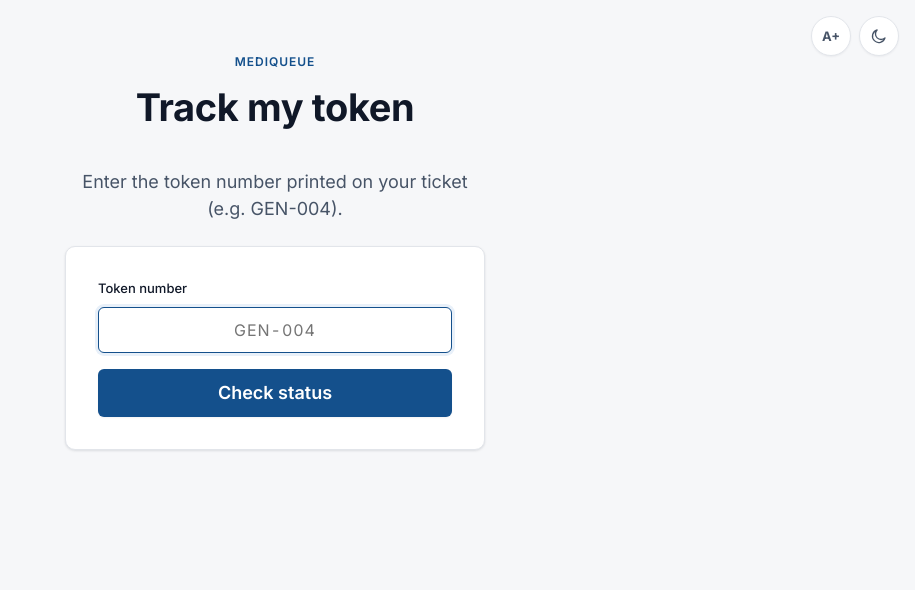
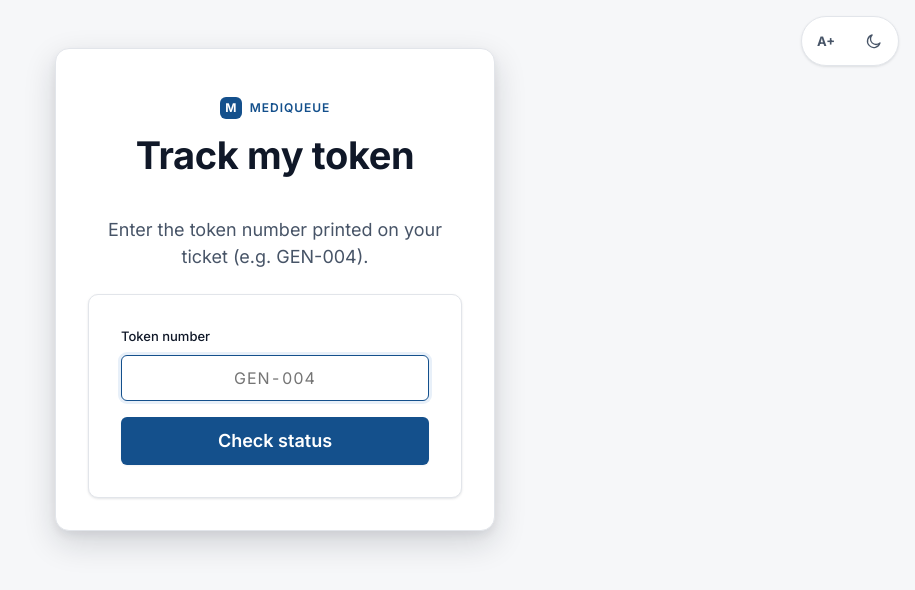
Before and after one commit to Utkarsh2118/hospital-queue, a website: page frontend/track.html in a window 1280 px wide. Shown: the whole page, without its empty margins (365-1280 px from the left). Drawn offline with Linux system fonts and the light colour scheme.

Commit message:
updt UI A2

```diff
--- a/frontend/css/kiosk.css
+++ b/frontend/css/kiosk.css
@@ -16,10 +16,61 @@
   background: var(--color-bg);
 }
 
+/* ===== Shell =====
+   Encloses the whole flow in one defined surface instead of letting the
+   header/stepper/panels float loose on the page background. This is what
+   reads as "a kiosk app" rather than "a form on a webpage" — static,
+   no motion, just presence. Purely a wrapper; every id/class kiosk.js
+   and track.js target lives unchanged inside it. */
+.kiosk__shell {
+  width: 100%;
+  max-width: 720px;
+  display: flex;
+  flex-direction: column;
+  align-items: center;
+  background: var(--color-surface);
+  border: 1px solid var(--color-border);
+  border-radius: var(--radius-lg);
+  box-shadow: var(--shadow-lg);
+  padding: var(--space-7) var(--space-6) var(--space-6);
+}
+
+.kiosk--track .kiosk__shell {
+  max-width: 440px;
+}
+
+@media (max-width: 640px) {
+  .kiosk__shell {
+    padding: var(--space-5) var(--space-4) var(--space-4);
+    border-radius: var(--radius-md);
+  }
+}
+
 .kiosk__header {
   text-align: center;
   margin-bottom: var(--space-6);
   max-width: 480px;
+}
+
+.kiosk__brand {
+  display: flex;
+  align-items: center;
+  justify-content: center;
+  gap: var(--space-2);
+  margin-bottom: var(--space-2);
+}
+
+.kiosk__mark {
+  display: inline-flex;
+  align-items: center;
+  justify-content: center;
+  width: 22px;
+  height: 22px;
+  border-radius: var(--radius-sm);
+  background: var(--color-primary);
+  color: #fff;
+  font-weight: var(--weight-bold);
+  font-size: 12px;
 }
 
 .kiosk__eyebrow {
@@ -29,7 +80,6 @@
   letter-spacing: 0.08em;
   text-transform: uppercase;
   color: var(--color-primary);
-  margin-bottom: var(--space-2);
 }
 
 .kiosk__title {
@@ -391,6 +441,26 @@
   text-align: center;
 }
 
+/* ===== Utility bar grouping (kiosk/track pages only) =====
+   tokens.css defines .util-bar/.util-btn generically (also used on
+   admin.html, which doesn't load this file, so this rule can't leak
+   there). Here we additionally wrap the two buttons in one visual
+   pill instead of two separate floating circles. */
+.util-bar {
+  padding: 4px;
+  background: var(--color-surface);
+  border: 1px solid var(--color-border);
+  border-radius: var(--radius-full);
+  box-shadow: var(--shadow-sm);
+}
+.util-btn {
+  box-shadow: none;
+  border-color: transparent;
+}
+.util-btn.is-active {
+  border-color: transparent;
+}
+
 /* =========================================================
    Responsive — tablet and mobile
    ========================================================= */
--- a/frontend/track.html
+++ b/frontend/track.html
@@ -23,8 +23,12 @@
   </div>
 
   <div class="kiosk kiosk--track">
+   <div class="kiosk__shell">
     <header class="kiosk__header">
-      <span class="kiosk__eyebrow">MediQueue</span>
+      <div class="kiosk__brand">
+        <span class="kiosk__mark" aria-hidden="true">M</span>
+        <span class="kiosk__eyebrow">MediQueue</span>
+      </div>
       <h1 class="kiosk__title">Track my token</h1>
     </header>
 
@@ -49,6 +53,7 @@
       <div id="liveStatus" class="kiosk__live-status hidden"></div>
       <button id="lookupAnotherBtn" class="btn btn--secondary btn--lg">Track a different token</button>
     </div>
+   </div>
   </div>
 
   <script src="js/config.js"></script>
```
Also changed, not shown: frontend/checkin.html (+6 -1 lines).
